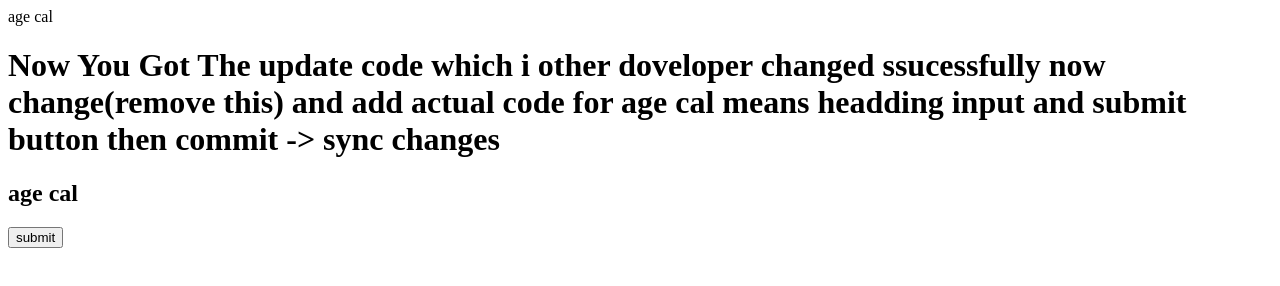
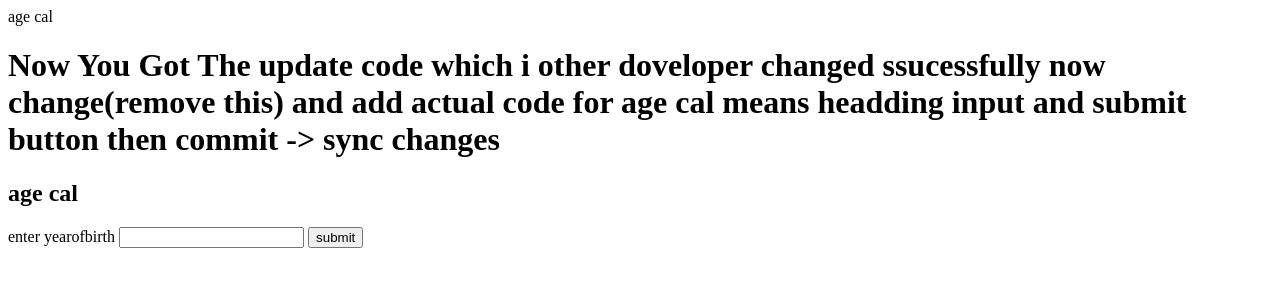
Before and after one commit to yateeshlearnings/Agecalculator, a plain HTML site: page index.html in a window 1280 px wide. Drawn offline with Linux system fonts and the light colour scheme.

Commit message:
yearofbirthadded

```diff
--- a/index.html
+++ b/index.html
@@ -6,6 +6,8 @@
       <h1>Now You Got The update code which i other doveloper changed ssucessfully
         now change(remove this)  and add actual code for age cal means headding input and submit button then commit -> sync changes </h1>
 <h2>age cal</h2>
+<label>enter yearofbirth</label>
+<input  type="number">
 <button type="submit">submit</button>
 
     </body>
```
